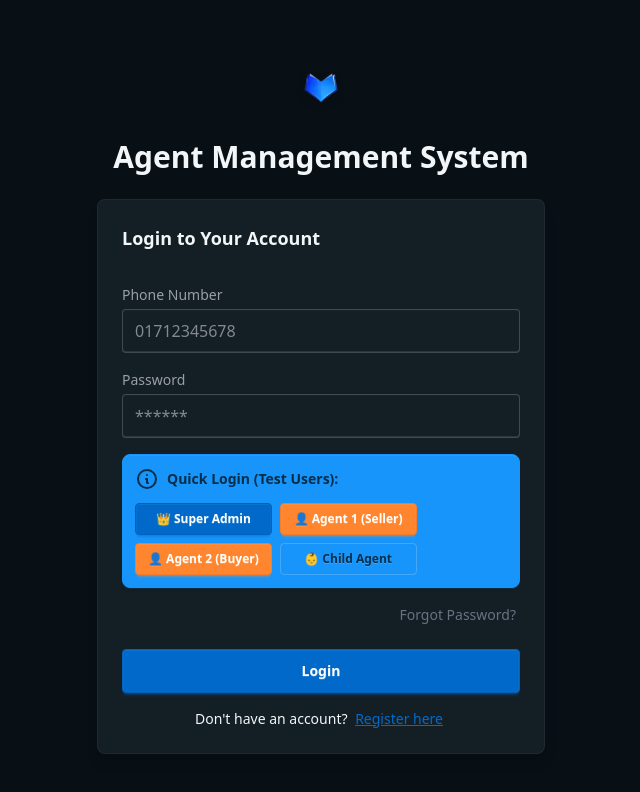
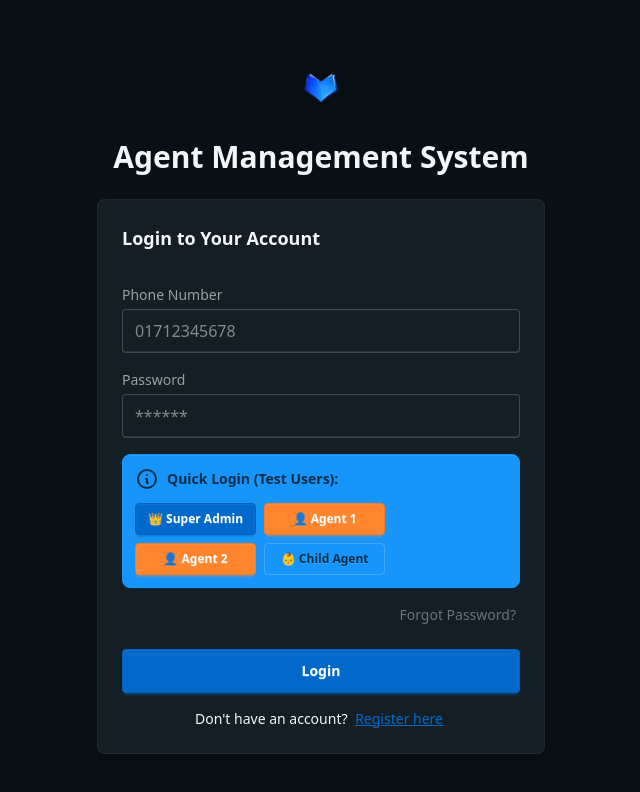
Before and after one commit to SmanSayeed/agent-quota-management, a React (Vite) app in the folder frontend/: page /login in a window 1280 px wide. Shown: the top 792 px of the page, without its empty margins (319-959 px from the left). Built offline with nearby package versions, Linux system fonts and the light colour scheme; no server answers.

Commit message:
fix: Remove role descriptors from agent login buttons for clarity

```diff
--- a/frontend/src/pages/Login.tsx
+++ b/frontend/src/pages/Login.tsx
@@ -93,7 +93,7 @@ export default function LoginPage() {
                   onClick={() => { setValue('phone', '01700000001'); setValue('password', 'password123'); }}
                   className="w-full text-xs"
                 >
-                  👤 Agent 1 (Seller)
+                  👤 Agent 1
                 </Button>
                 <Button
                   type="button"
@@ -102,7 +102,7 @@ export default function LoginPage() {
                   onClick={() => { setValue('phone', '01700000002'); setValue('password', 'password123'); }}
                   className="w-full text-xs"
                 >
-                  👤 Agent 2 (Buyer)
+                  👤 Agent 2
                 </Button>
                 <Button
                   type="button"
```
